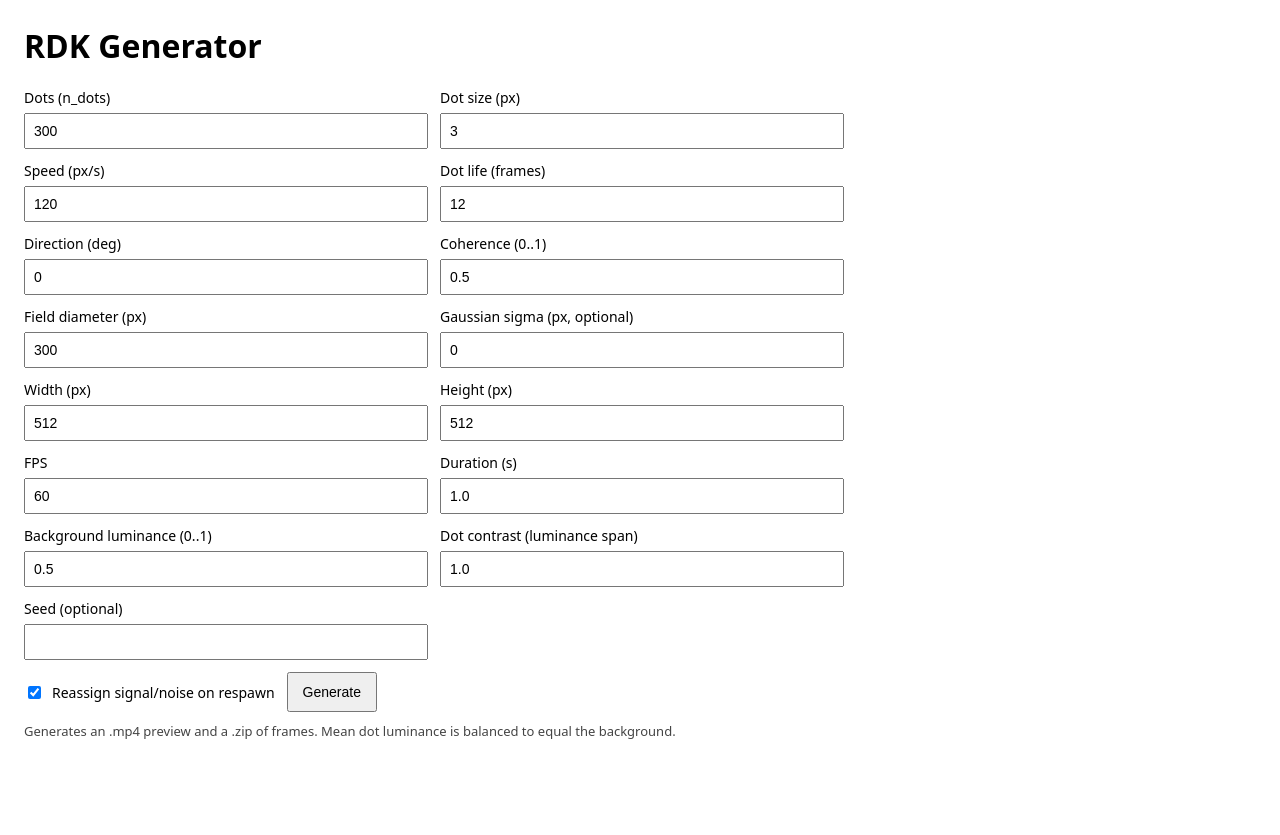
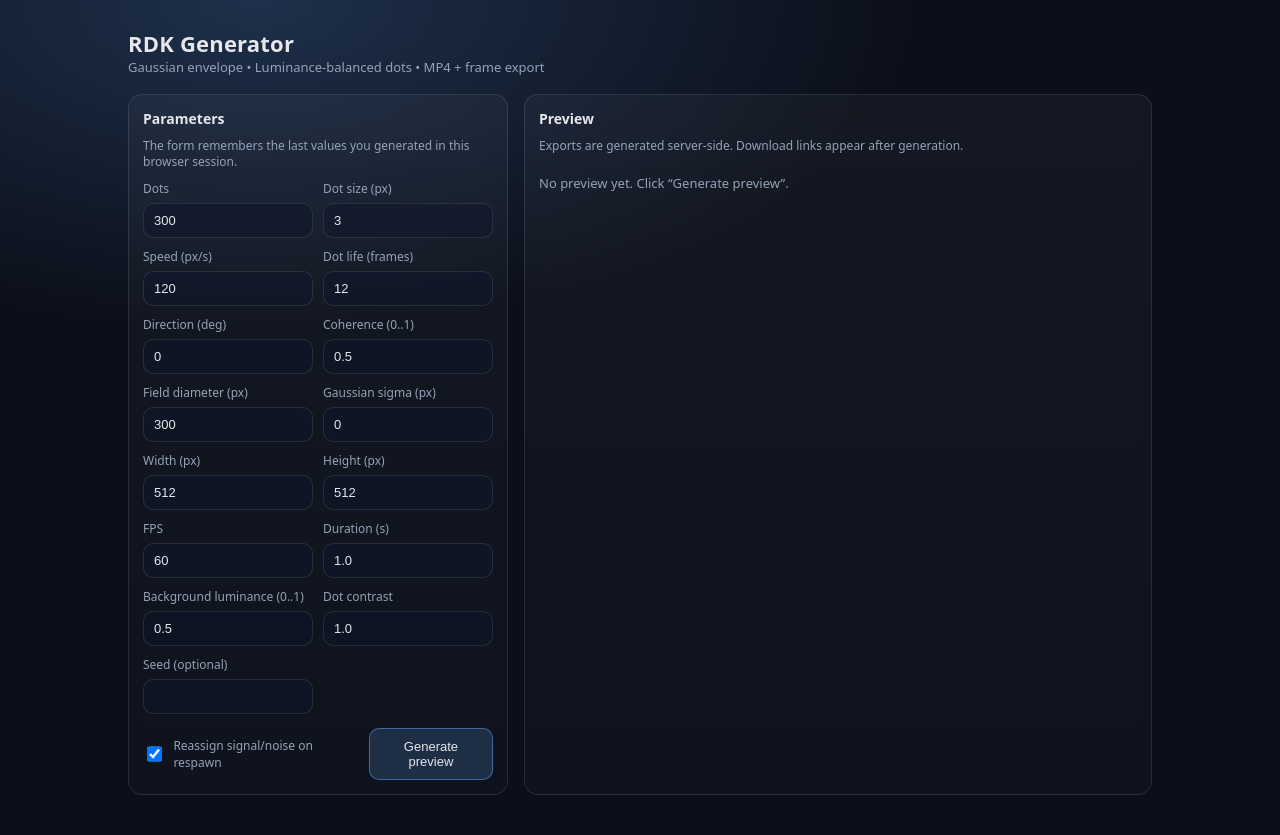
Before and after one commit to sh4r11f/rdk-generator, a Flask app: page / in a window 1280 px wide. Before the commit the page ends 739 px from the top, so only its background shows below. Run offline with Flask 3, Linux system fonts and the light colour scheme.

Commit message:
Improve web UI: single-page preview, sticky params, layout fixes

```diff
--- a/rdk_generator/webapp/app.py
+++ b/rdk_generator/webapp/app.py
@@ -1,27 +1,50 @@
 from __future__ import annotations
 
+import os
 import uuid
 from pathlib import Path
 
-from flask import Flask, Response, redirect, render_template, request, send_file, url_for
+from flask import Flask, Response, redirect, render_template, request, send_file, session, url_for
 
 from ..export import write_frames_zip, write_mp4
 from ..params import RDKParams, RenderParams
 
 
-def create_app() -> Flask:
+def create_app(*, instance_path: str | None = None) -> Flask:
     app = Flask(
         __name__,
         instance_relative_config=True,
         template_folder=str(Path(__file__).with_name("templates")),
+        instance_path=instance_path,
     )
+
+    # Needed for session-based "remember last params" behavior.
+    # For real deployments set RDK_SECRET_KEY to a strong random value.
+    app.config["SECRET_KEY"] = os.environ.get("RDK_SECRET_KEY", "dev-secret-key-change-me")
 
     output_dir = Path(app.instance_path) / "outputs"
     output_dir.mkdir(parents=True, exist_ok=True)
 
     @app.get("/")
     def index() -> str:
-        return render_template("index.html")
+        last_params = session.get("last_params") or {}
+        job_id = session.get("last_job_id")
+        mp4_url = None
+        zip_url = None
+        if job_id:
+            mp4_path = output_dir / f"{job_id}.mp4"
+            zip_path = output_dir / f"{job_id}.zip"
+            if mp4_path.exists() and zip_path.exists():
+                mp4_url = url_for("download_mp4", job_id=job_id)
+                zip_url = url_for("download_frames", job_id=job_id)
+
+        return render_template(
+            "index.html",
+            params=last_params,
+            job_id=job_id,
+            mp4_url=mp4_url,
+            zip_url=zip_url,
+        )
 
     def _parse_int(name: str, default: int) -> int:
         try:
@@ -64,6 +87,26 @@ def create_app() -> Flask:
             seed=_parse_int("seed", 0) if request.form.get("seed", "") != "" else None,
         )
 
+        # Remember last-used params so the UI stays sticky.
+        session["last_params"] = {
+            "n_dots": rdk.n_dots,
+            "dot_size_px": rdk.dot_size_px,
+            "speed_px_per_s": rdk.speed_px_per_s,
+            "dot_life_frames": rdk.dot_life_frames,
+            "direction_deg": rdk.direction_deg,
+            "coherence": rdk.coherence,
+            "field_diam_px": rdk.field_diam_px,
+            "gauss_sigma_px": (rdk.gauss_sigma_px or 0),
+            "width_px": render.width_px,
+            "height_px": render.height_px,
+            "fps": render.fps,
+            "duration_s": render.duration_s,
+            "background_lum": render.background_lum,
+            "dot_contrast": render.dot_contrast,
+            "seed": ("" if render.seed is None else render.seed),
+            "reassign_life": ("on" if rdk.reassign_life else ""),
+        }
+
         job_id = uuid.uuid4().hex
         mp4_path = output_dir / f"{job_id}.mp4"
         zip_path = output_dir / f"{job_id}.zip"
@@ -71,13 +114,9 @@ def create_app() -> Flask:
         write_mp4(mp4_path, rdk=rdk, render=render)
         write_frames_zip(zip_path, rdk=rdk, render=render)
 
-        return redirect(url_for("result", job_id=job_id))
+        session["last_job_id"] = job_id
 
-    @app.get("/result/<job_id>")
-    def result(job_id: str) -> str:
-        mp4_url = url_for("download_mp4", job_id=job_id)
-        zip_url = url_for("download_frames", job_id=job_id)
-        return render_template("result.html", job_id=job_id, mp4_url=mp4_url, zip_url=zip_url)
+        return redirect(url_for("index"))
 
     @app.get("/download/<job_id>.mp4")
     def download_mp4(job_id: str):
--- a/rdk_generator/webapp/templates/index.html
+++ b/rdk_generator/webapp/templates/index.html
@@ -5,83 +5,182 @@
     <meta name="viewport" content="width=device-width, initial-scale=1" />
     <title>RDK Generator</title>
     <style>
-      body { font-family: system-ui, -apple-system, sans-serif; margin: 24px; }
-      form { display: grid; grid-template-columns: 1fr 1fr; gap: 12px; max-width: 820px; }
-      label { display: grid; gap: 6px; font-size: 14px; }
-      input { padding: 8px; font-size: 14px; }
-      .row { grid-column: 1 / -1; display: flex; gap: 12px; align-items: center; }
-      button { padding: 10px 14px; font-size: 14px; }
-      .note { max-width: 820px; color: #444; font-size: 13px; margin-top: 10px; }
+      * { box-sizing: border-box; }
+
+      :root {
+        --bg: #0b0f19;
+        --panel: #111827;
+        --panel2: #0f172a;
+        --text: #e5e7eb;
+        --muted: #94a3b8;
+        --border: rgba(255,255,255,0.10);
+        --accent: #60a5fa;
+      }
+
+      body {
+        font-family: system-ui, -apple-system, sans-serif;
+        margin: 0;
+        background: radial-gradient(1200px 600px at 20% 0%, rgba(96,165,250,0.22), transparent 55%), var(--bg);
+        color: var(--text);
+      }
+
+      .container { max-width: 1060px; margin: 0 auto; padding: 28px 18px 40px; }
+      header { display: flex; justify-content: space-between; align-items: baseline; gap: 16px; margin-bottom: 18px; }
+      h1 { font-size: 22px; margin: 0; letter-spacing: 0.2px; }
+      .subtitle { color: var(--muted); font-size: 13px; }
+
+      .grid { display: grid; grid-template-columns: 380px 1fr; gap: 16px; }
+      @media (max-width: 980px) { .grid { grid-template-columns: 1fr; } }
+
+      .card {
+        background: linear-gradient(180deg, rgba(255,255,255,0.04), rgba(255,255,255,0.02));
+        border: 1px solid var(--border);
+        border-radius: 14px;
+        padding: 14px;
+        backdrop-filter: blur(8px);
+      }
+
+      .card h2 { font-size: 14px; margin: 0 0 10px; color: var(--text); }
+      .hint { color: var(--muted); font-size: 12px; margin: 0 0 10px; line-height: 1.35; }
+
+      form { display: grid; grid-template-columns: minmax(0, 1fr) minmax(0, 1fr); gap: 10px; }
+      label { display: grid; gap: 6px; font-size: 12px; color: var(--muted); min-width: 0; }
+      input {
+        padding: 9px 10px;
+        font-size: 13px;
+        border-radius: 10px;
+        border: 1px solid var(--border);
+        background: rgba(15, 23, 42, 0.55);
+        color: var(--text);
+        outline: none;
+        width: 100%;
+        min-width: 0;
+      }
+      input:focus { border-color: rgba(96,165,250,0.55); box-shadow: 0 0 0 3px rgba(96,165,250,0.15); }
+
+      .row { grid-column: 1 / -1; display: flex; gap: 12px; align-items: center; margin-top: 4px; }
+      .check { display: inline-flex; gap: 8px; align-items: center; color: var(--muted); font-size: 12px; }
+      .check input { width: 16px; height: 16px; }
+
+      button {
+        padding: 10px 12px;
+        font-size: 13px;
+        border-radius: 10px;
+        border: 1px solid rgba(96,165,250,0.5);
+        background: rgba(96,165,250,0.18);
+        color: var(--text);
+        cursor: pointer;
+      }
+      button:hover { background: rgba(96,165,250,0.26); }
+
+      .actions { display: flex; gap: 10px; align-items: center; }
+      .links { display: flex; gap: 10px; flex-wrap: wrap; margin-top: 10px; }
+      a { color: var(--text); text-decoration: none; border: 1px solid var(--border); padding: 9px 10px; border-radius: 10px; background: rgba(15,23,42,0.35); }
+      a:hover { border-color: rgba(96,165,250,0.45); }
+      video { width: 100%; border-radius: 12px; border: 1px solid var(--border); background: var(--panel2); }
+      .empty { color: var(--muted); font-size: 13px; padding: 10px 0 0; }
     </style>
   </head>
   <body>
+    <div class="container">
+      <header>
+        <div>
           <h1>RDK Generator</h1>
+          <div class="subtitle">Gaussian envelope • Luminance-balanced dots • MP4 + frame export</div>
+        </div>
+      </header>
+
+      <div class="grid">
+        <section class="card">
+          <h2>Parameters</h2>
+          <p class="hint">The form remembers the last values you generated in this browser session.</p>
 
           <form method="post" action="/generate">
-      <label>Dots (n_dots)
-        <input name="n_dots" type="number" value="300" min="1" />
+            <label>Dots
+              <input name="n_dots" type="number" value="{{ params.get('n_dots', 300) }}" min="1" />
             </label>
             <label>Dot size (px)
-        <input name="dot_size_px" type="number" value="3" min="1" />
+              <input name="dot_size_px" type="number" value="{{ params.get('dot_size_px', 3) }}" min="1" />
             </label>
 
             <label>Speed (px/s)
-        <input name="speed_px_per_s" type="number" value="120" step="1" />
+              <input name="speed_px_per_s" type="number" value="{{ params.get('speed_px_per_s', 120) }}" step="1" />
             </label>
             <label>Dot life (frames)
-        <input name="dot_life_frames" type="number" value="12" min="1" />
+              <input name="dot_life_frames" type="number" value="{{ params.get('dot_life_frames', 12) }}" min="1" />
             </label>
 
             <label>Direction (deg)
-        <input name="direction_deg" type="number" value="0" step="1" />
+              <input name="direction_deg" type="number" value="{{ params.get('direction_deg', 0) }}" step="1" />
             </label>
             <label>Coherence (0..1)
-        <input name="coherence" type="number" value="0.5" min="0" max="1" step="0.01" />
+              <input name="coherence" type="number" value="{{ params.get('coherence', 0.5) }}" min="0" max="1" step="0.01" />
             </label>
 
             <label>Field diameter (px)
-        <input name="field_diam_px" type="number" value="300" min="1" />
+              <input name="field_diam_px" type="number" value="{{ params.get('field_diam_px', 300) }}" min="1" />
             </label>
-      <label>Gaussian sigma (px, optional)
-        <input name="gauss_sigma_px" type="number" value="0" min="0" step="1" />
+            <label>Gaussian sigma (px)
+              <input name="gauss_sigma_px" type="number" value="{{ params.get('gauss_sigma_px', 0) }}" min="0" step="1" />
             </label>
 
             <label>Width (px)
-        <input name="width_px" type="number" value="512" min="16" step="1" />
+              <input name="width_px" type="number" value="{{ params.get('width_px', 512) }}" min="16" step="1" />
             </label>
             <label>Height (px)
-        <input name="height_px" type="number" value="512" min="16" step="1" />
+              <input name="height_px" type="number" value="{{ params.get('height_px', 512) }}" min="16" step="1" />
             </label>
 
             <label>FPS
-        <input name="fps" type="number" value="60" min="1" />
+              <input name="fps" type="number" value="{{ params.get('fps', 60) }}" min="1" />
             </label>
             <label>Duration (s)
-        <input name="duration_s" type="number" value="1.0" min="0.1" step="0.1" />
+              <input name="duration_s" type="number" value="{{ params.get('duration_s', 1.0) }}" min="0.1" step="0.1" />
             </label>
 
             <label>Background luminance (0..1)
-        <input name="background_lum" type="number" value="0.5" min="0" max="1" step="0.01" />
+              <input name="background_lum" type="number" value="{{ params.get('background_lum', 0.5) }}" min="0" max="1" step="0.01" />
             </label>
-      <label>Dot contrast (luminance span)
-        <input name="dot_contrast" type="number" value="1.0" min="0" max="2" step="0.01" />
+            <label>Dot contrast
+              <input name="dot_contrast" type="number" value="{{ params.get('dot_contrast', 1.0) }}" min="0" max="2" step="0.01" />
             </label>
 
             <label>Seed (optional)
-        <input name="seed" type="number" value="" />
+              <input name="seed" type="number" value="{{ params.get('seed', '') }}" />
             </label>
 
             <div class="row">
-        <label style="grid-auto-flow: column; align-items: center; gap: 8px;">
-          <input name="reassign_life" type="checkbox" checked />
+              <label class="check">
+                <input name="reassign_life" type="checkbox" {% if params.get('reassign_life', 'on') == 'on' %}checked{% endif %} />
                 Reassign signal/noise on respawn
               </label>
-        <button type="submit">Generate</button>
+              <div class="actions">
+                <button type="submit">Generate preview</button>
+              </div>
             </div>
           </form>
+        </section>
 
-    <div class="note">
-      Generates an .mp4 preview and a .zip of frames. Mean dot luminance is balanced to equal the background.
+        <section class="card">
+          <h2>Preview</h2>
+          <p class="hint">Exports are generated server-side. Download links appear after generation.</p>
+
+          {% if mp4_url %}
+            <video controls autoplay loop muted playsinline>
+              <source src="{{ mp4_url }}" type="video/mp4" />
+              Your browser does not support the video tag.
+            </video>
+
+            <div class="links">
+              <a href="{{ mp4_url }}">Download .mp4</a>
+              <a href="{{ zip_url }}">Download frames (.zip)</a>
+              <a href="/meta/{{ job_id }}">Params (.json)</a>
+            </div>
+          {% else %}
+            <div class="empty">No preview yet. Click “Generate preview”.</div>
+          {% endif %}
+        </section>
+      </div>
     </div>
   </body>
 </html>
```
Also changed, not shown: rdk_generator/webapp/templates/result.html (deleted, +0 -27 lines), tests/test_webapp.py (+52 -0 lines). Lines whose indentation alone changed are shown as unchanged.
